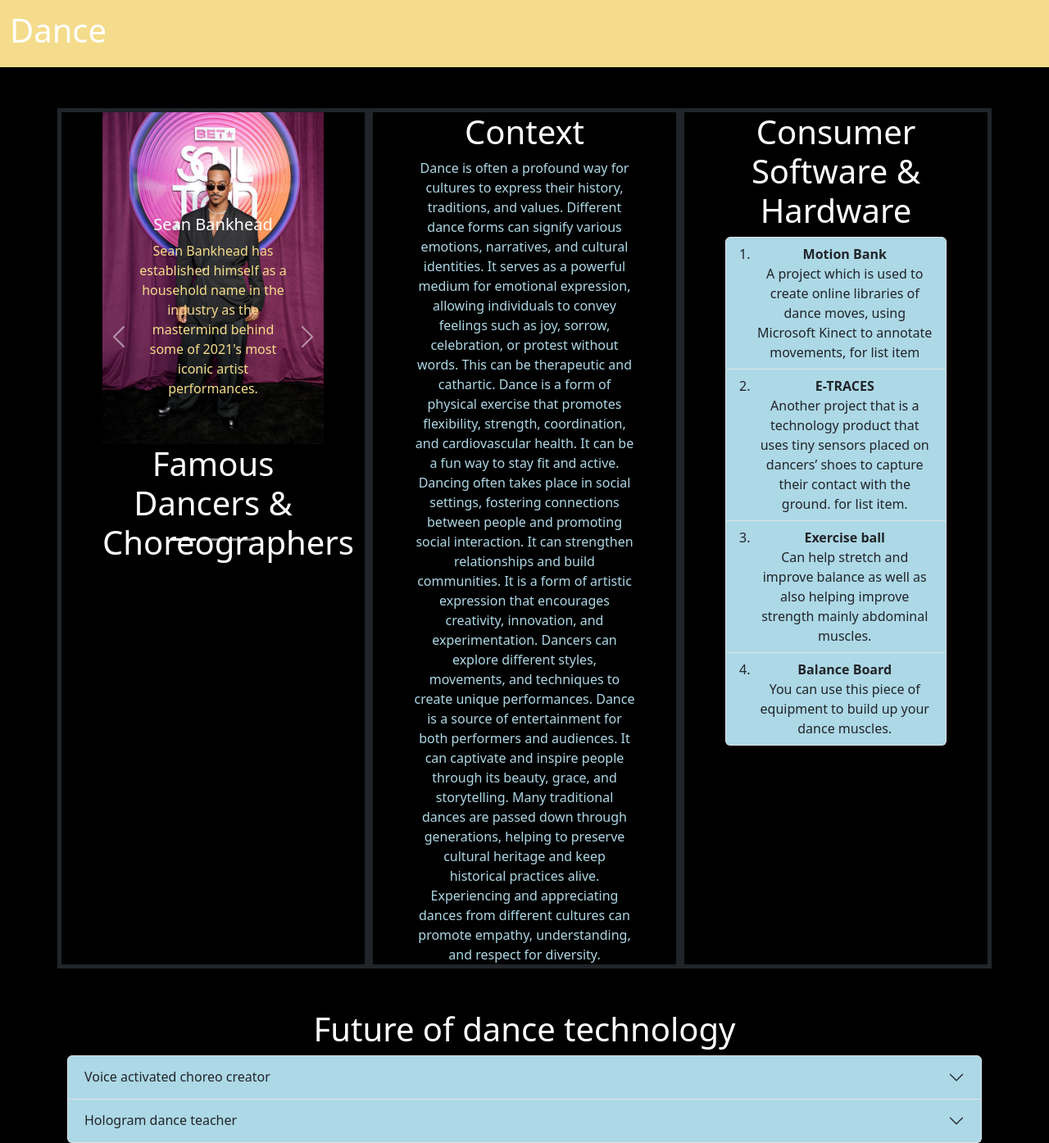
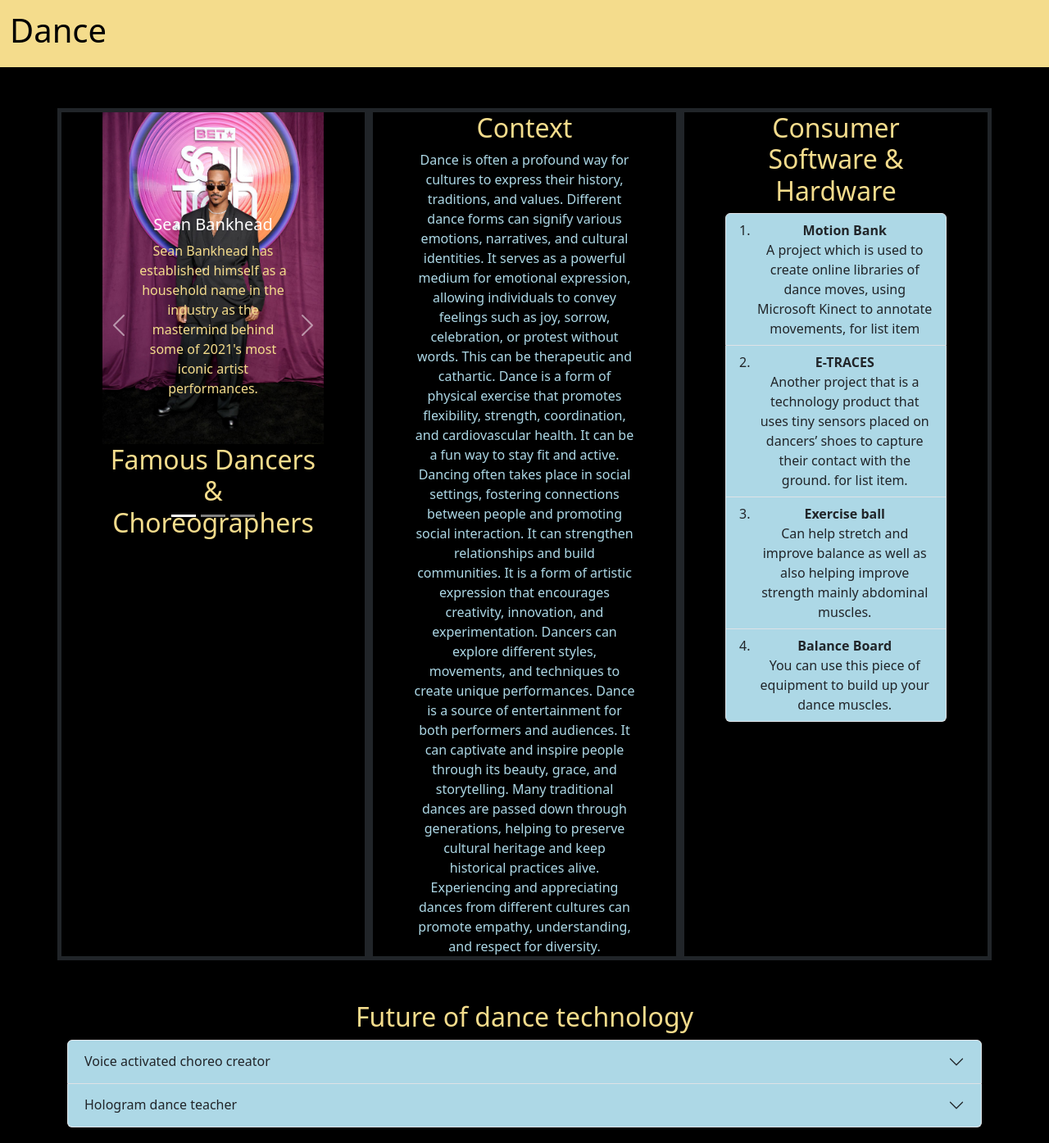
Before and after one commit to amarig7238/sep10-freedom-project, a plain HTML site: page index.html in a window 1280 px wide. Shown: the whole page at 82% size. Drawn offline with nearby package versions, Linux system fonts and the light colour scheme.

Commit message:
Mon, Apr 29, 2024, 7:46 PM -04:00

```diff
--- a/index.html
+++ b/index.html
@@ -66,21 +66,21 @@
                       <span class="carousel-control-next-icon" aria-hidden="true"></span>
                       <span class="visually-hidden">Next</span>
                     </button>
-                    <h1>Famous Dancers & Choreographers</h1>
+                    <h2>Famous Dancers & Choreographers</h2>
                   </div>
                   </div>
 
 
 
                   <div class="col-md-4">
-                    <h1>Context</h1>
+                    <h2>Context</h2>
                     <p1>Dance is often a profound way for cultures to express their history, traditions, and values. Different dance forms can signify various emotions, narratives, and cultural identities. It serves as a powerful medium for emotional expression, allowing individuals to convey feelings such as joy, sorrow, celebration, or protest without words. This can be therapeutic and cathartic. Dance is a form of physical exercise that promotes flexibility, strength, coordination, and cardiovascular health. It can be a fun way to stay fit and active. Dancing often takes place in social settings, fostering connections between people and promoting social interaction. It can strengthen relationships and build communities. It is a form of artistic expression that encourages creativity, innovation, and experimentation. Dancers can explore different styles, movements, and techniques to create unique performances. Dance is a source of entertainment for both performers and audiences. It can captivate and inspire people through its beauty, grace, and storytelling. Many traditional dances are passed down through generations, helping to preserve cultural heritage and keep historical practices alive. Experiencing and appreciating dances from different cultures can promote empathy, understanding, and respect for diversity.
                     </p1>
 
 
                   </div>
                 <div class="col-md-4">
-                  <h1>Consumer Software & Hardware</h1>
+                  <h2>Consumer Software & Hardware</h2>
                   <ol class="list-group list-group-numbered">
                     <li class="list-group-item d-flex justify-content-between align-items-start">
                       <div class="ms-2 me-auto">
@@ -118,7 +118,7 @@
                 <div class="container text-center">
                   <div class="row">
                     <div class="col">
-                      <h1>Future of dance technology</h1>
+                      <h2>Future of dance technology</h2>
                       <div class="accordion" id="accordionExample">
                         <div class="accordion-item">
                           <h2 class="accordion-header">
--- a/style.css
+++ b/style.css
@@ -20,8 +20,8 @@ body {
 p1 {
     color: #ADD8E6;
 }
-h1 {
-    color: #FFFFFF;
+h2 {
+    color: #F4DC8C;
 }
 .accordion-button {
     background-color: #ADD8E6;
```
